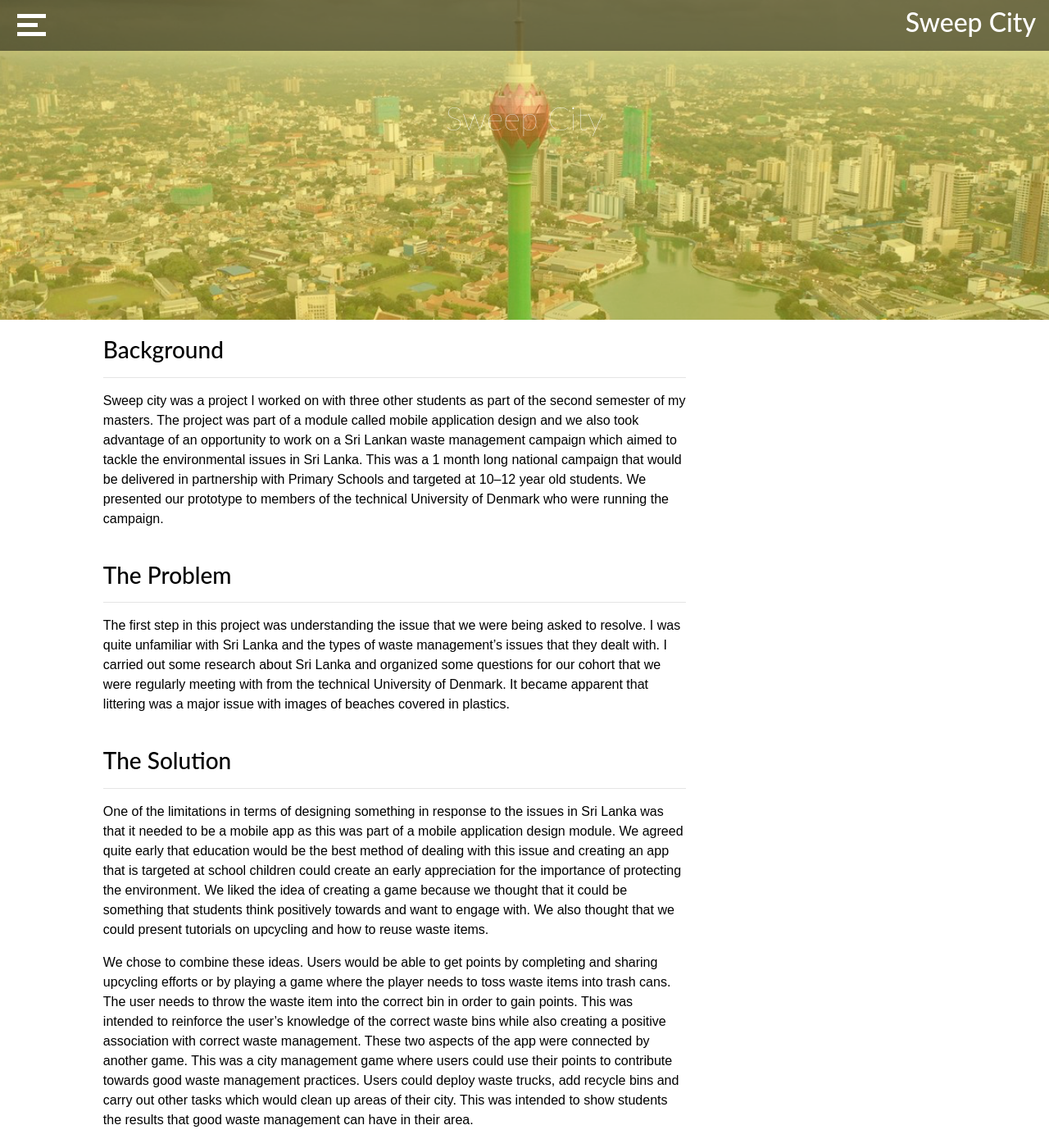
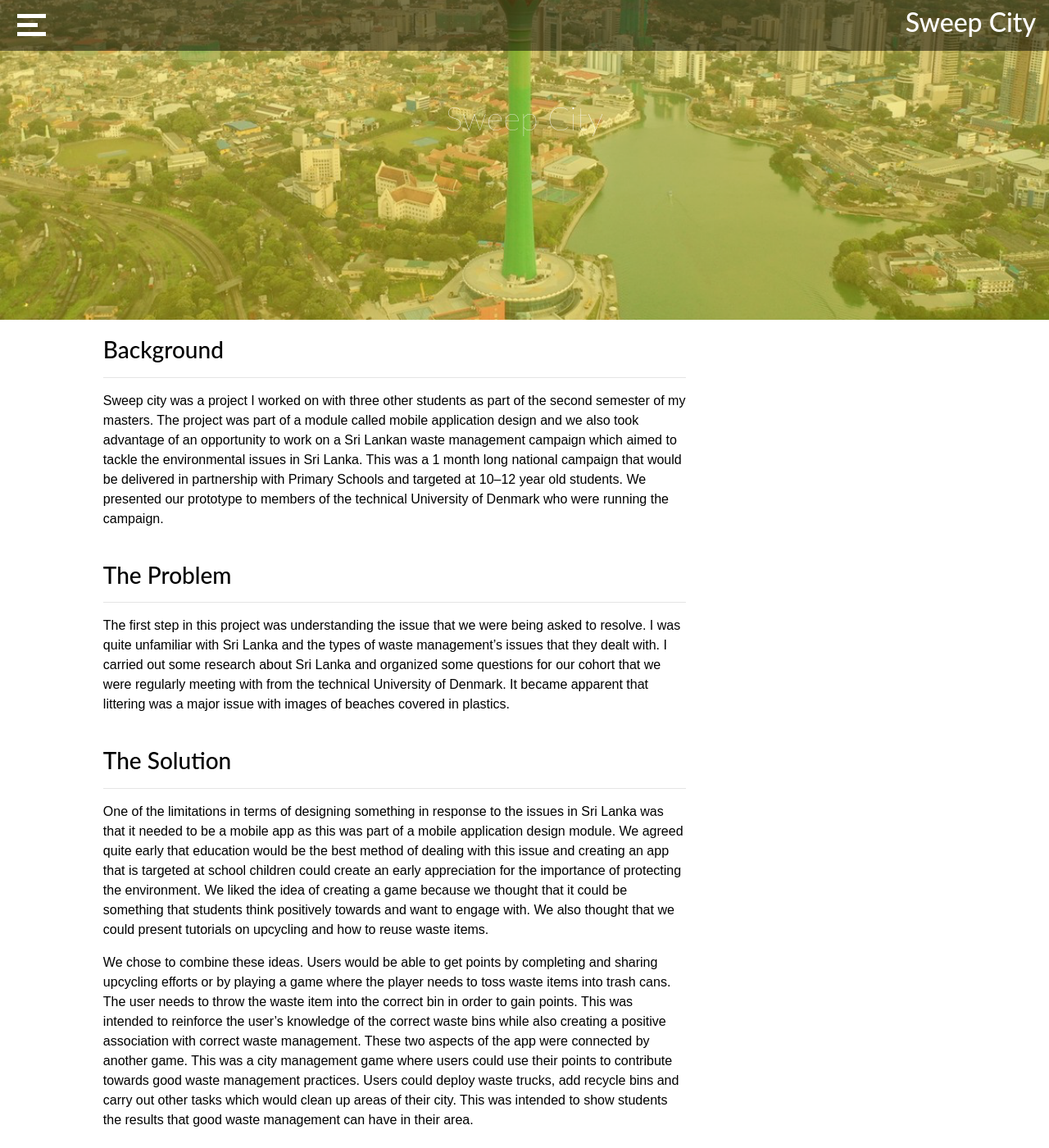
Before and after one commit to Tony8egan/www.TonesDesigns, a Jekyll site: the page built from SweepCity.markdown, in a window 1280 px wide and 1400 px high. Shown: the whole window at 82% size. Built offline with Jekyll 4.4.1, drawn with Linux system fonts in a browser that asks for light colours; nearby versions of some CDN libraries.

Commit message:
Update SweepCity.html

```diff
--- a/_layouts/SweepCity.html
+++ b/_layouts/SweepCity.html
@@ -26,14 +26,16 @@
       font-family: futura-lt-w01-book,sans-serif;
     }
 
-.parallax {
+    .parallax {
 
 
   /* Create the parallax scrolling effect */
   background-attachment: fixed;
-  background-position: center;
+  background-position:center bottom;
   background-repeat: no-repeat;
   background-size: cover;
+  height: 390px;
+  background-image: url('/images/SweepCity/CoverTest.png');
 }
 
 
@@ -75,8 +77,8 @@
 
 
 
-          <div class="col-sm-12 parallax"  style="height: 390px;text-align: center; background-image: url('/images/SweepCity/CoverTest.png');background-position: center;background-size: cover;background-repeat: no-repeat;">
-
+          <div class="col-sm-12"  style="height: 390px;text-align: center; ">
+          <div class="parallax">
             <br>
            <br>
            <br>
@@ -85,7 +87,7 @@
                 <H1 style ="color:rgb(255, 255, 255);padding-left: 5px;padding-right: 5px;font-weight: 100;">Sweep City</H1>
 
           </div>
-
+        </div>
 
 
 
```
